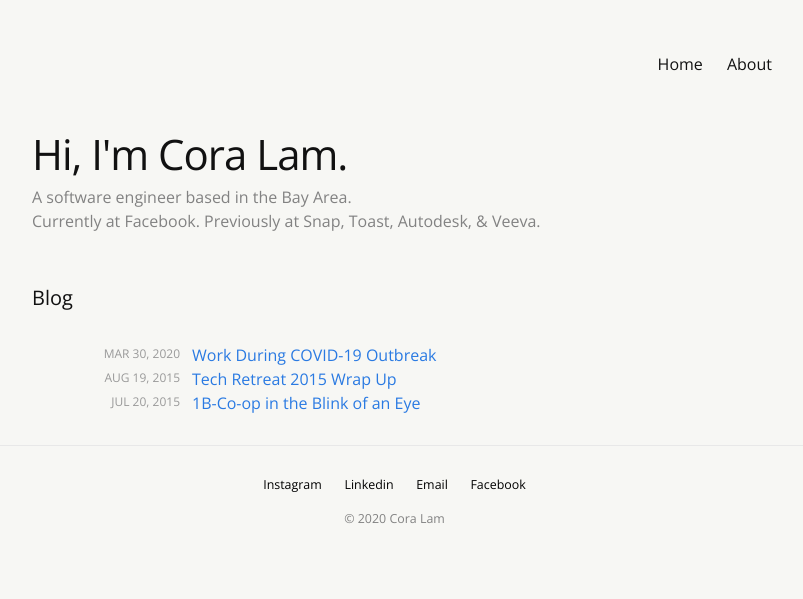
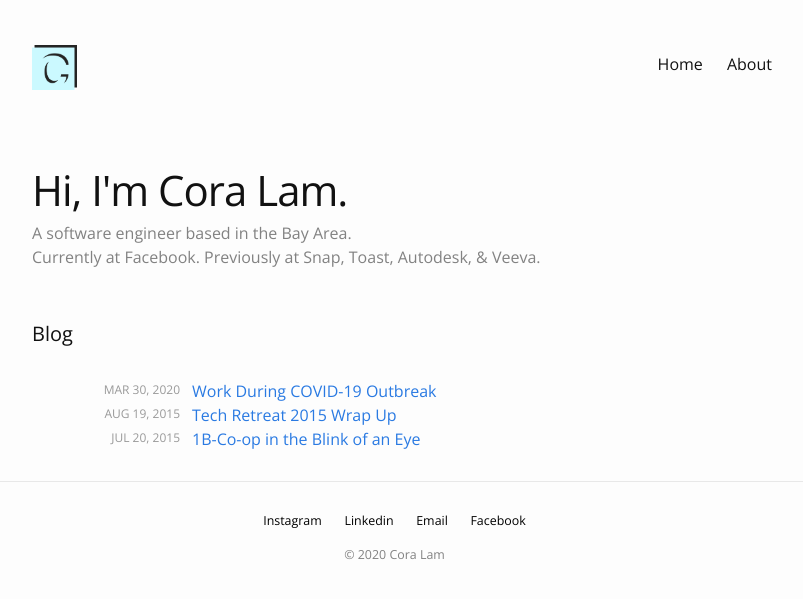
Before and after one commit to Coraellation/coraellation.github.io, a Jekyll site: the page built from index.html, in a window 1280 px wide. Shown: the top 599 px of the page, without its empty margins (238-1041 px from the left). Built offline with Jekyll 4.4.1, drawn with Linux system fonts in a browser that asks for light colours.

Commit message:
Add logo home button

```diff
--- a/_includes/header.html
+++ b/_includes/header.html
@@ -2,7 +2,10 @@
 
   <div class="wrapper">
 
-    <!-- <a class="site-title" href="{{ site.baseurl }}/">{{ site.title }}</a> -->
+    <a class="site-title" href="{{ site.baseurl }}/">
+      <!-- {{ site.title }} -->
+      <img src="/assets/favicons/blue_favicon.png" width="45" height="45" alt="logo">
+    </a>
 
     <nav class="site-nav">
       <a href="#" class="menu-icon">
--- a/_sass/_layout.scss
+++ b/_sass/_layout.scss
@@ -3,6 +3,7 @@
  */
 .site-header {
     margin-top: 36px;
+    margin-bottom: 36px;
     min-height: 56px;
 
     // Positioning context for the mobile navigation icon
--- a/css/main.scss
+++ b/css/main.scss
@@ -15,8 +15,8 @@ $base-line-height: 1.5;
 $spacing-unit:     30px;
 
 $text-color:       #111;
-$background-color: #f7f7f4;
-// $background-color: #fdfdfd;
+// $background-color: #f7f7f4; // egg-shell white
+$background-color: #fdfdfd;
 $brand-color:      #2a7ae2;
 
 $grey-color:       #828282;
```
